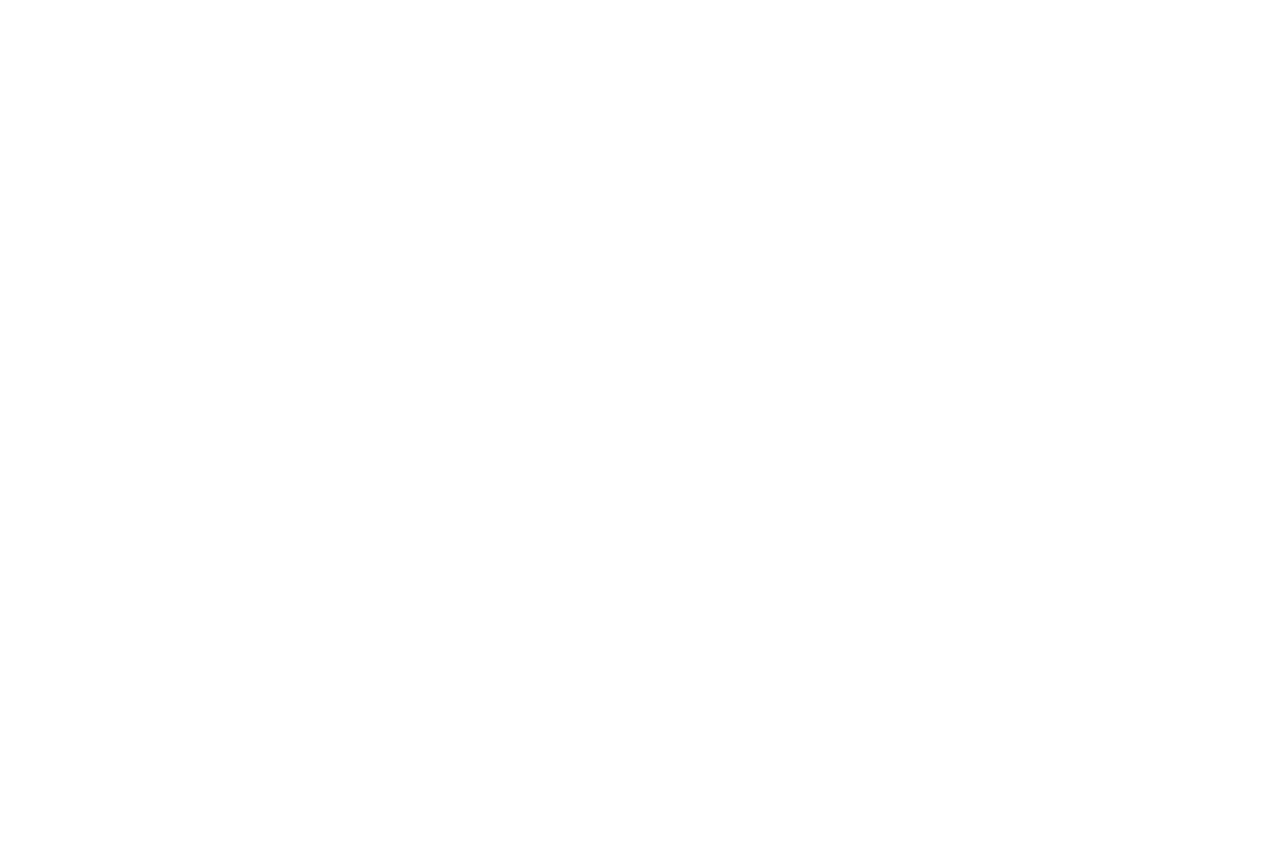
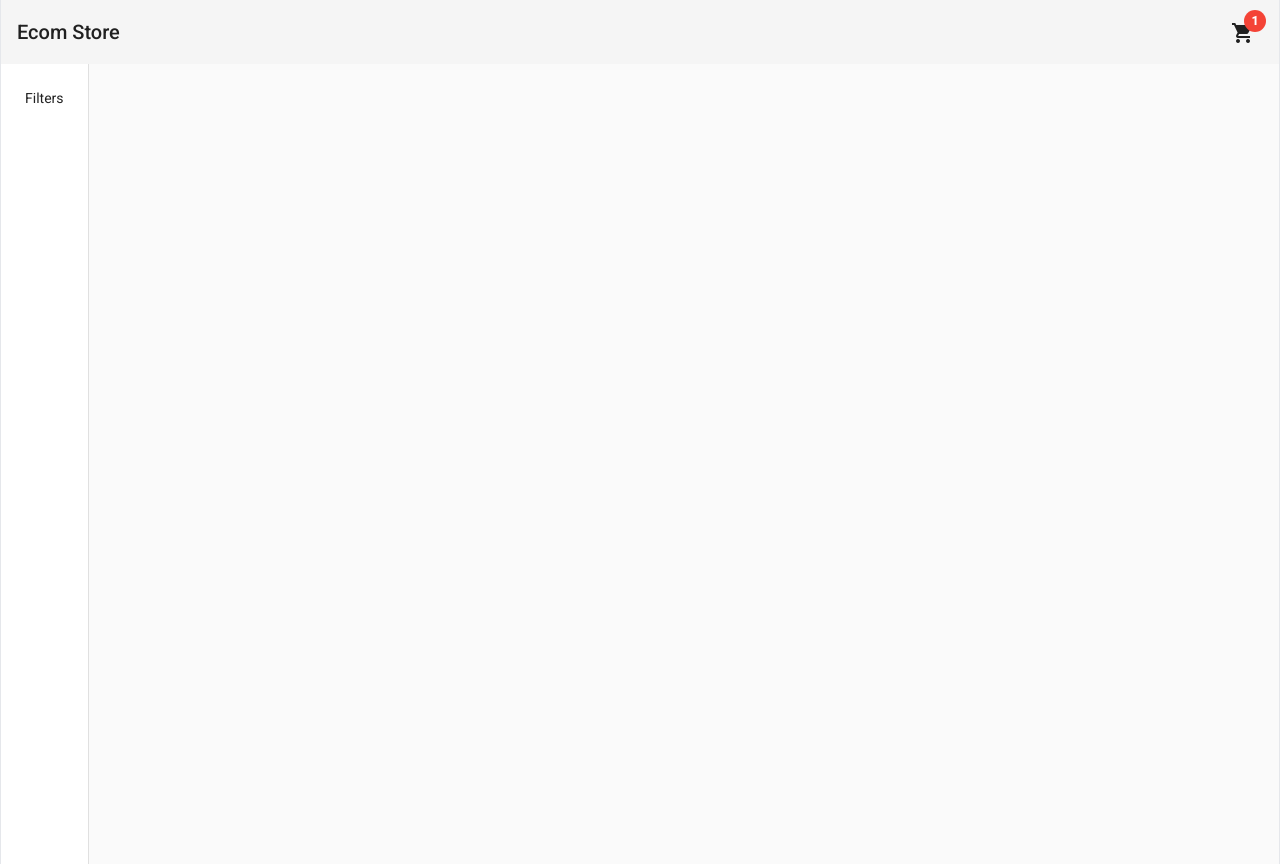
Before and after one commit to MasonT001/Ecommerce-Store, an Angular app: page /home in a window 1280 px wide. Before the commit this address led to /. Before the commit the page ends 800 px from the top, so only its background shows below. Built offline with nearby package versions, Linux system fonts and the light colour scheme.

Commit message:
Home page created

```diff
--- a/package.json
+++ b/package.json
@@ -27,6 +27,7 @@
     "@angular-devkit/build-angular": "^14.2.1",
     "@angular/cli": "~14.2.1",
     "@angular/compiler-cli": "^14.0.0",
+    "tailwindcss": "^3.3.2",
     "typescript": "~4.7.2"
   }
 }
--- a/src/app/app-routing.module.ts
+++ b/src/app/app-routing.module.ts
@@ -1,7 +1,13 @@
 import { NgModule } from '@angular/core';
 import { RouterModule, Routes } from '@angular/router';
+import { HomeComponent } from './pages/home/home.component';
 
-const routes: Routes = [];
+const routes: Routes = [
+  {
+  path: 'home', component: HomeComponent
+},
+  { path: '', redirectTo: '/home', pathMatch: 'full' },
+];
 
 @NgModule({
   imports: [RouterModule.forRoot(routes)],
--- a/src/app/app.component.ts
+++ b/src/app/app.component.ts
@@ -3,7 +3,8 @@
 @Component({
   selector: 'app-root',
   template: `
-
+    <app-header></app-header>
+    <router-outlet></router-outlet>
   `,
   styles: []
 })
--- /dev/null
+++ b/src/app/components/header/header.component.html
@@ -0,0 +1,42 @@
+<mat-toolbar class="max-w-7xl mx-auto border-x justify-between">
+    <a routerLink="home">Ecom Store</a>
+    <button mat-icon-button [matMenuTriggerFor]="menu">
+        <mat-icon [matBadge]="1" matBadgeColor="warn">shopping_cart</mat-icon>
+    </button>
+    <mat-menu #menu="matMenu">
+        <div class="p-3 divide-y divide-solid">
+            <div class="pb-3 flex justify-between">
+                <span class="mr-16">1 Items</span>
+                <a routerLink="cart">View Cart</a>
+            </div>
+            <div class="py-3">
+                <div class="flex justify-between font-light mb-2">
+                    Keyboard x 1
+                    <span class="font-bold">{{ '150' | currency }}</span>
+                </div>
+                <div class="flex justify-between font-light mb-2">
+                    Keyboard x 1
+                    <span class="font-bold">{{ '150' | currency }}</span>
+                </div>
+                <div class="flex justify-between font-light mb-2">
+                    Keyboard x 1
+                    <span class="font-bold">{{ '150' | currency }}</span>
+                </div>
+            </div>
+            <div class="flex justify-between py-3 font-light">
+                Total:
+                <span class="font-bold">{{ '450' | currency }}</span>
+            </div>
+            <div class="pt-3 flex justify-between">
+                <button class="bg-rose-600 text-white rounded-full w-9 h-9">
+                    <mat-icon>remove_shopping_cart</mat-icon>
+                </button>
+                <button
+                routerLink="cart"
+                class="bg-green-600 text-white rounded-full w-9 h-9">
+                    <mat-icon>remove_shopping_cart</mat-icon>
+                </button>
+            </div>
+        </div>
+    </mat-menu>
+</mat-toolbar>
--- /dev/null
+++ b/src/app/components/header/header.component.ts
@@ -0,0 +1,16 @@
+import { Component, OnInit } from '@angular/core';
+
+@Component({
+  selector: 'app-header',
+  templateUrl: './header.component.html',
+  styles: [
+  ]
+})
+export class HeaderComponent implements OnInit {
+
+  constructor() { }
+
+  ngOnInit(): void {
+  }
+
+}
--- /dev/null
+++ b/src/app/pages/home/components/products-header/products-header.component.ts
@@ -0,0 +1,16 @@
+import { Component, OnInit } from '@angular/core';
+
+@Component({
+  selector: 'app-products-header',
+  templateUrl: './products-header.component.html',
+  styles: [
+  ]
+})
+export class ProductsHeaderComponent implements OnInit {
+
+  constructor() { }
+
+  ngOnInit(): void {
+  }
+
+}
--- /dev/null
+++ b/src/app/pages/home/home.component.html
@@ -0,0 +1,9 @@
+<mat-drawer-container [autosize]="true" class="min-h-full max-w-7xl mx-auto border-x"
+>
+    <mat-drawer mode="side" opened class="p-6">
+        <div>Filters</div>
+    </mat-drawer>
+    <mat-drawer-content class="p-6">
+
+    </mat-drawer-content>
+</mat-drawer-container>
--- /dev/null
+++ b/src/app/pages/home/home.component.ts
@@ -0,0 +1,16 @@
+import { Component, OnInit } from '@angular/core';
+
+@Component({
+  selector: 'app-home',
+  templateUrl: './home.component.html',
+  styles: [
+  ]
+})
+export class HomeComponent implements OnInit {
+
+  constructor() { }
+
+  ngOnInit(): void {
+  }
+
+}
--- a/src/styles.css
+++ b/src/styles.css
@@ -1,4 +1,8 @@
 /* You can add global styles to this file, and also import other style files */
+@tailwind base;
+@tailwind components;
+@tailwind utilities;
+
 
 html, body { height: 100%; }
 body { margin: 0; font-family: Roboto, "Helvetica Neue", sans-serif; }
--- /dev/null
+++ b/tailwind.config.js
@@ -0,0 +1,8 @@
+/** @type {import('tailwindcss').Config} */
+module.exports = {
+  content: ["./src/**/*.{html,ts}"],
+  theme: {
+    extend: {},
+  },
+  plugins: [],
+}
```
Also changed, not shown: src/app/app.module.ts (+35 -2 lines), src/app/pages/home/components/products-header/products-header.component.html (added), 1 other file (tests, documents, lock files or other folders).
